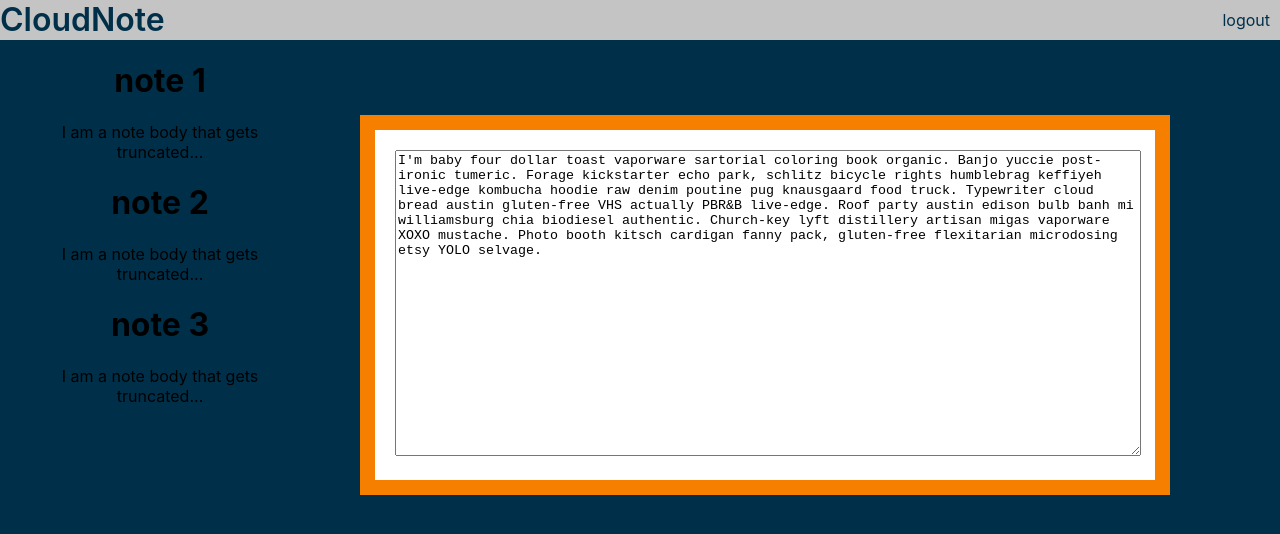
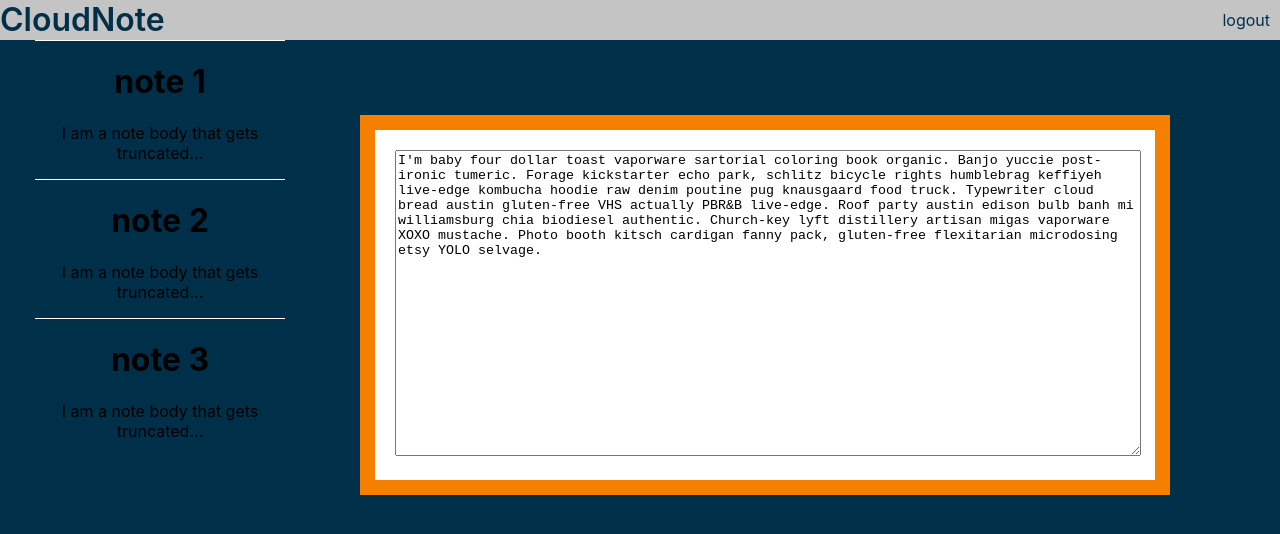
Before and after one commit to N8ers/cloud-note, a React (Create React App) app: page / in a window 1280 px wide. Shown: the top 534 px of the page. Built offline with nearby package versions, Linux system fonts and the light colour scheme.

Commit message:
truncate note preview body + add border styling

```diff
--- a/src/components/NotePreview/NotePreview.css
+++ b/src/components/NotePreview/NotePreview.css
@@ -0,0 +1,3 @@
+.NotePreview {
+  border-top: 1px solid white;
+}
--- a/src/components/NotePreview/NotePreview.js
+++ b/src/components/NotePreview/NotePreview.js
@@ -3,10 +3,14 @@ import React from "react";
 import "./NotePreview.css";
 
 function NotePreview(props) {
+  function truncateText(text) {
+    return text.substring(0, 36) + "...";
+  }
+
   return (
     <div className="NotePreview">
       <h1>{props.title}</h1>
-      <p>{props.body}</p>
+      <p>{truncateText(props.body)}</p>
     </div>
   );
 }
```
